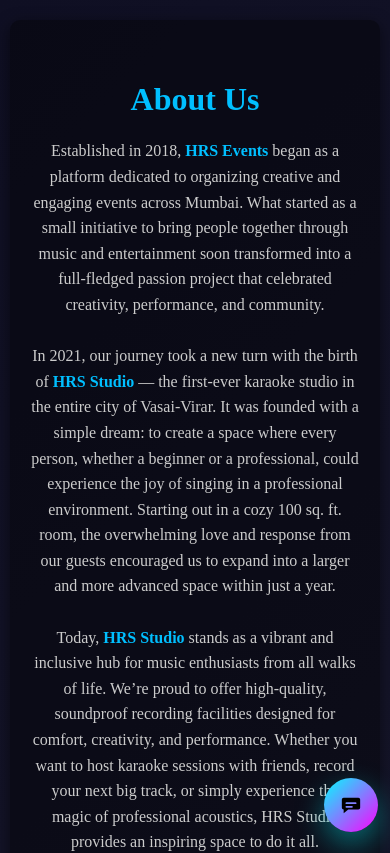
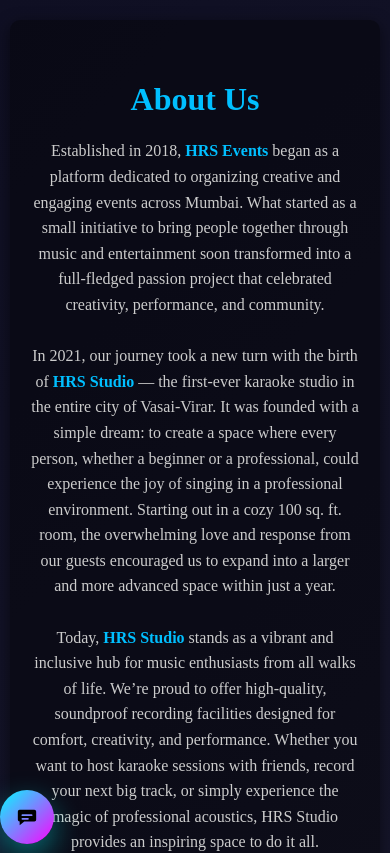
Before and after one commit to Sahilashar21/hrs2, a React (Create React App) app: page /about in a window 390 px wide. Shown: the top 853 px of the page. Built offline with nearby package versions, Linux system fonts and the light colour scheme; a web font is replaced by a local one.

Commit message:
Make chat widget responsive

```diff
--- a/src/components/ChatWidget.css
+++ b/src/components/ChatWidget.css
@@ -129,11 +129,57 @@
 
 @media (max-width: 600px) {
   .chat-widget {
-    bottom: 12px;
+    bottom: max(12px, env(safe-area-inset-bottom));
     right: 12px;
+    left: 12px;
   }
 
   .chat-panel {
-    height: 480px;
+    width: 100%;
+    height: min(85vh, 520px);
+    margin-bottom: 10px;
+  }
+
+  .chat-input {
+    padding: 12px 12px 14px;
+  }
+
+  .chat-input input {
+    font-size: 16px;
   }
 }
+
+@media (max-width: 480px) {
+  .chat-widget {
+    right: 10px;
+    left: 10px;
+  }
+
+  .chat-panel {
+    height: min(90vh, 560px);
+    border-radius: 16px;
+  }
+
+  .chat-header {
+    padding: 14px 16px;
+  }
+
+  .chat-body {
+    padding: 14px 12px;
+  }
+}
+
+@media (max-width: 420px) {
+  .chat-panel {
+    width: 100vw;
+    height: 100dvh;
+    border-radius: 0;
+    margin: 0;
+  }
+
+  .chat-widget {
+    right: 0;
+    left: 0;
+    bottom: 0;
+  }
+}
```
